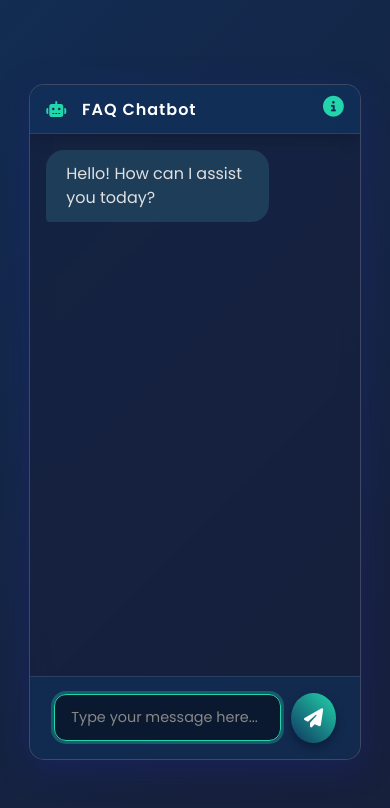
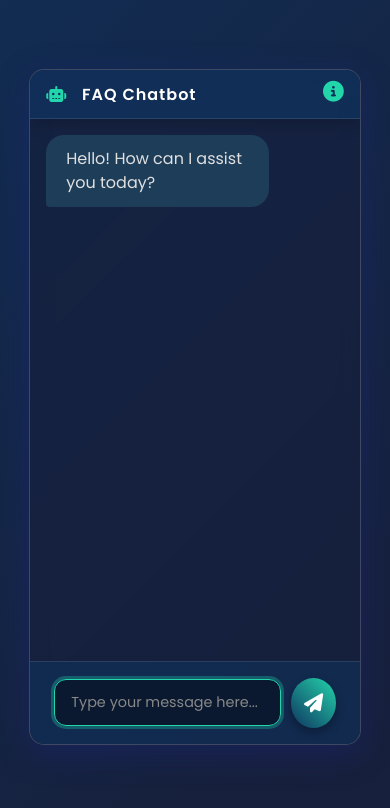
Before and after one commit to AalokT-80/nlp_chatbot, a plain HTML site: page index.html in a window 390 px wide. Drawn offline with nearby package versions, Linux system fonts and the light colour scheme.

Commit message:
slight change

```diff
--- a/style.css
+++ b/style.css
@@ -214,7 +214,7 @@
                 width: 85vw;   /* 85% of viewport width */
                 height: 80vh;
                 border-radius: 15px;
-                /* margin-top:-30px; */
+                margin-top:-30px;
             }
 
             .chat-header {
```
